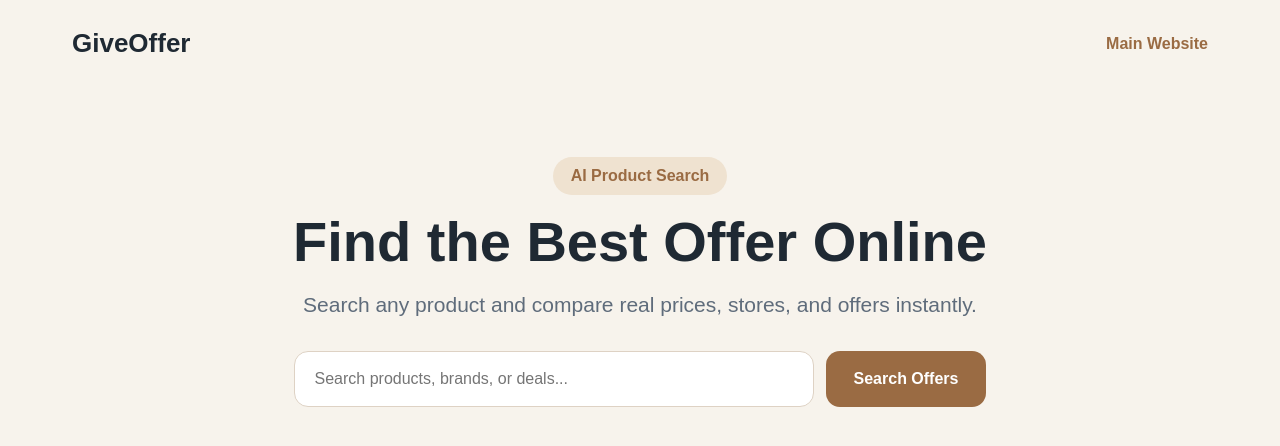
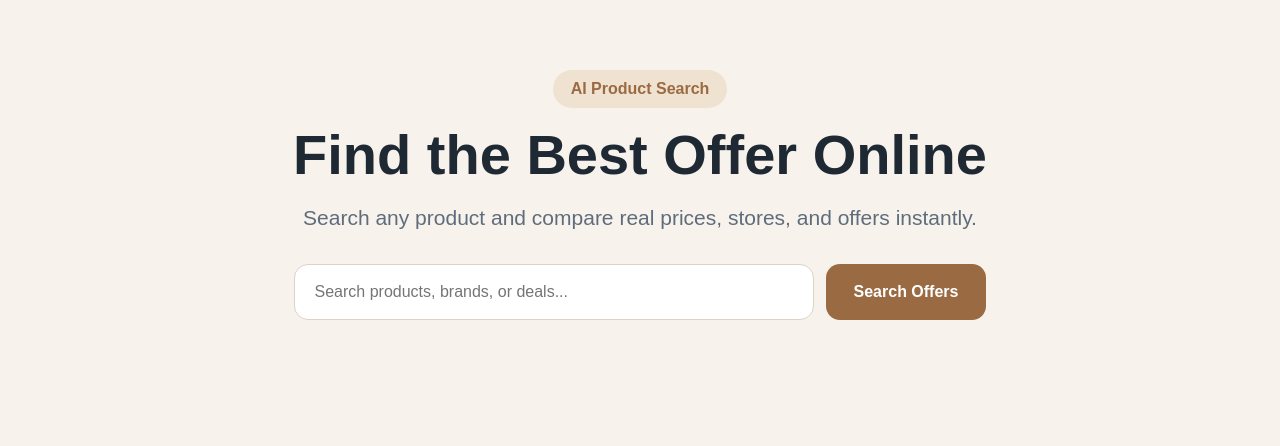
Before and after one commit to giveoffers-netizen/giveoffer-ai, a Next.js app: page / in a window 1280 px wide. Shown: the top 446 px of the page. Built offline with nearby package versions, Linux system fonts and the light colour scheme.

Commit message:
Update page.tsx

```diff
--- a/app/page.tsx
+++ b/app/page.tsx
@@ -34,10 +34,7 @@
 
   return (
     <main style={styles.page}>
-      <header style={styles.header}>
-        <div style={styles.brand}>GiveOffer</div>
-        <a href="https://giveoffer.com" style={styles.navLink}>Main Website</a>
-      </header>
+
 
       <section style={styles.hero}>
         <div style={styles.badge}>AI Product Search</div>
@@ -110,25 +107,7 @@
     fontFamily: 'Arial, sans-serif',
     color: '#1f2933',
   },
-  header: {
-    maxWidth: 1200,
-    margin: '0 auto',
-    padding: '28px 32px',
-    display: 'flex',
-    justifyContent: 'space-between',
-    alignItems: 'center',
-  },
-  brand: {
-    fontSize: 26,
-    fontWeight: 800,
-    color: '#1f2933',
-  },
-  navLink: {
-    color: '#9a6b43',
-    textDecoration: 'none',
-    fontWeight: 700,
-  },
-  hero: {
+   hero: {
     maxWidth: 950,
     margin: '0 auto',
     padding: '70px 24px 55px',
```
